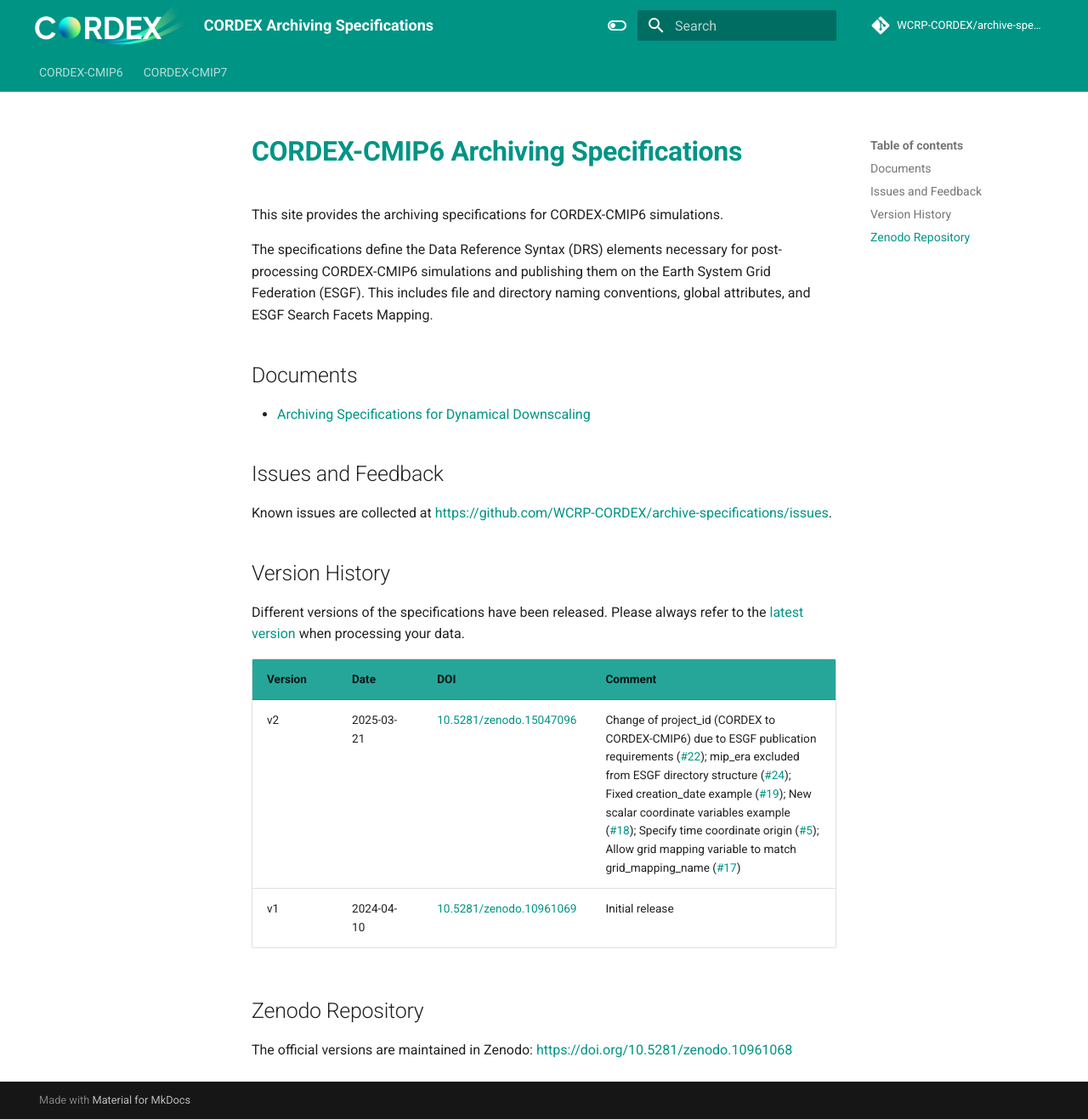
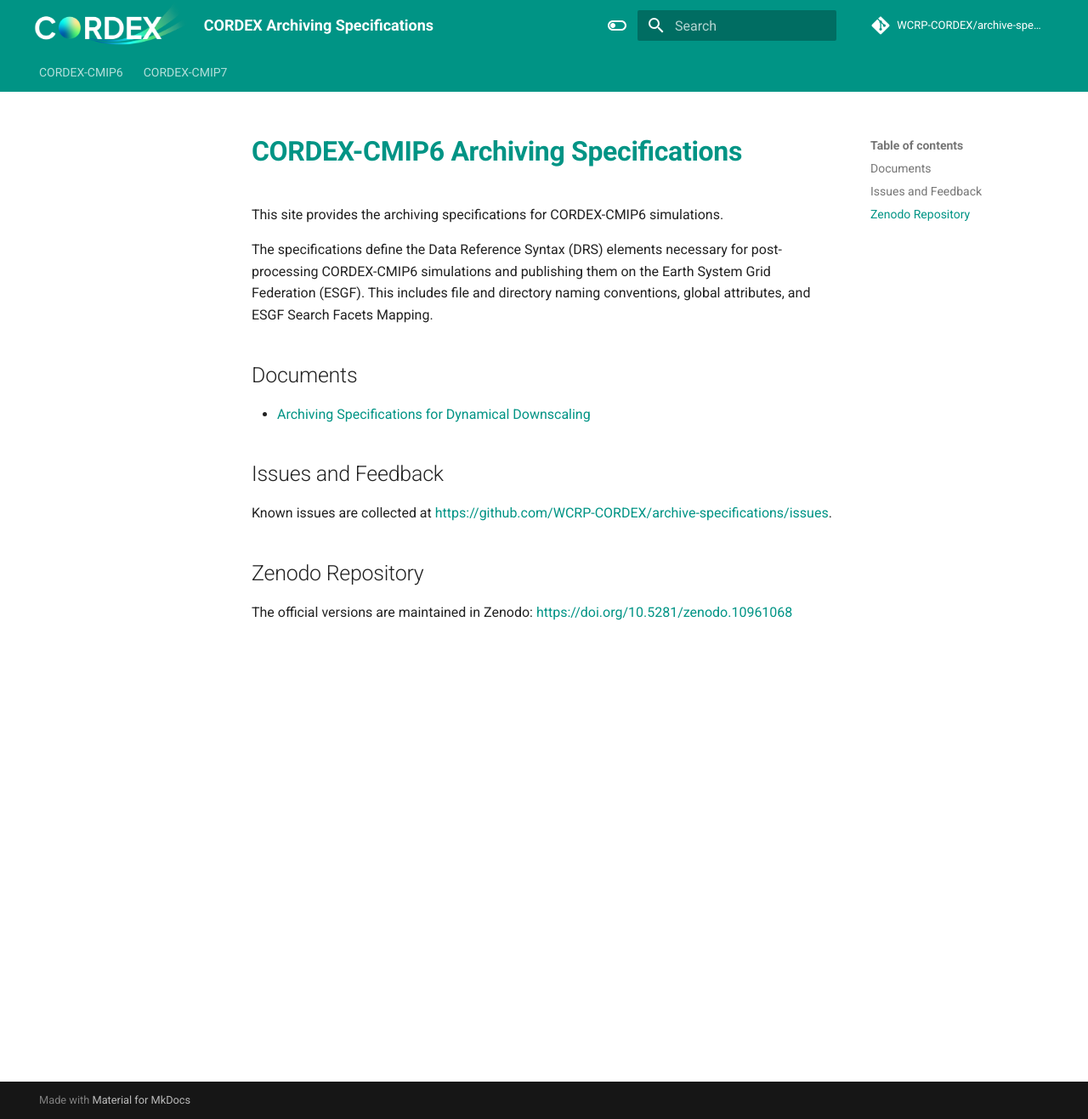
Before and after one commit to WCRP-CORDEX/archive-specifications, an MkDocs documentation site: the page built from docs/index.md, in a window 1280 px wide and 1317 px high. Shown: the whole window at 85% size. Built offline with MkDocs 1.6.1 and Material for MkDocs 9.7.7, drawn with Linux system fonts in a browser that asks for light colours; comment, search, counter and statistics services are not loaded; the version menu is left out.

Commit message:
Remove version history copies
They are hard to maintain. Only the relevant document has the version history (and an exact copy in the README file to be shown in the repo).

```diff
--- a/docs/index.md
+++ b/docs/index.md
@@ -13,16 +13,6 @@
 
 Known issues are collected at [https://github.com/WCRP-CORDEX/archive-specifications/issues](https://github.com/WCRP-CORDEX/archive-specifications/issues).
 
-## Version History
-
-Different versions of the specifications have been released.
-Please always refer to the [latest version](https://doi.org/10.5281/zenodo.10961068) when processing your data.
-
-| Version | Date | DOI | Comment |
-|---------|------|-----|---------|
-| v2 | 2025-03-21 | [10.5281/zenodo.15047096](https://doi.org/10.5281/zenodo.15047096) | Change of project_id (CORDEX to CORDEX-CMIP6) due to ESGF publication requirements ([#22](https://github.com/WCRP-CORDEX/archive-specifications/issues/22)); mip_era excluded from ESGF directory structure ([#24](https://github.com/WCRP-CORDEX/archive-specifications/issues/24)); Fixed creation_date example ([#19](https://github.com/WCRP-CORDEX/archive-specifications/issues/19)); New scalar coordinate variables example ([#18](https://github.com/WCRP-CORDEX/archive-specifications/issues/18)); Specify time coordinate origin ([#5](https://github.com/WCRP-CORDEX/archive-specifications/issues/5)); Allow grid mapping variable to match grid_mapping_name ([#17](https://github.com/WCRP-CORDEX/archive-specifications/issues/17)) |
-| v1 | 2024-04-10 | [10.5281/zenodo.10961069](https://doi.org/10.5281/zenodo.10961069) | Initial release |
-
 ## Zenodo Repository
 
 The official versions are maintained in Zenodo: [https://doi.org/10.5281/zenodo.10961068](https://doi.org/10.5281/zenodo.10961068)
```
Also changed, not shown: docs/CORDEX-CMIP6_index.md (+1 -7 lines).
